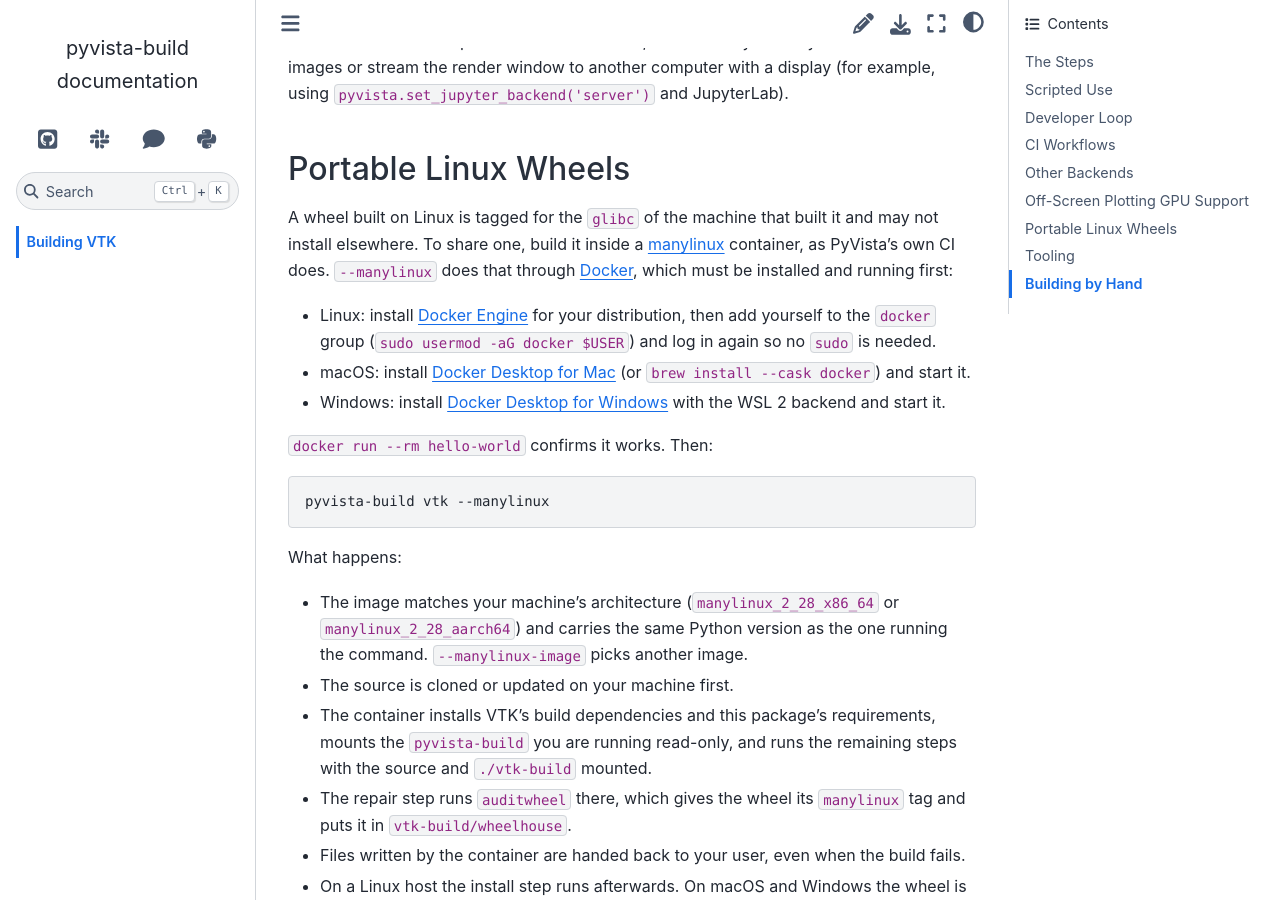
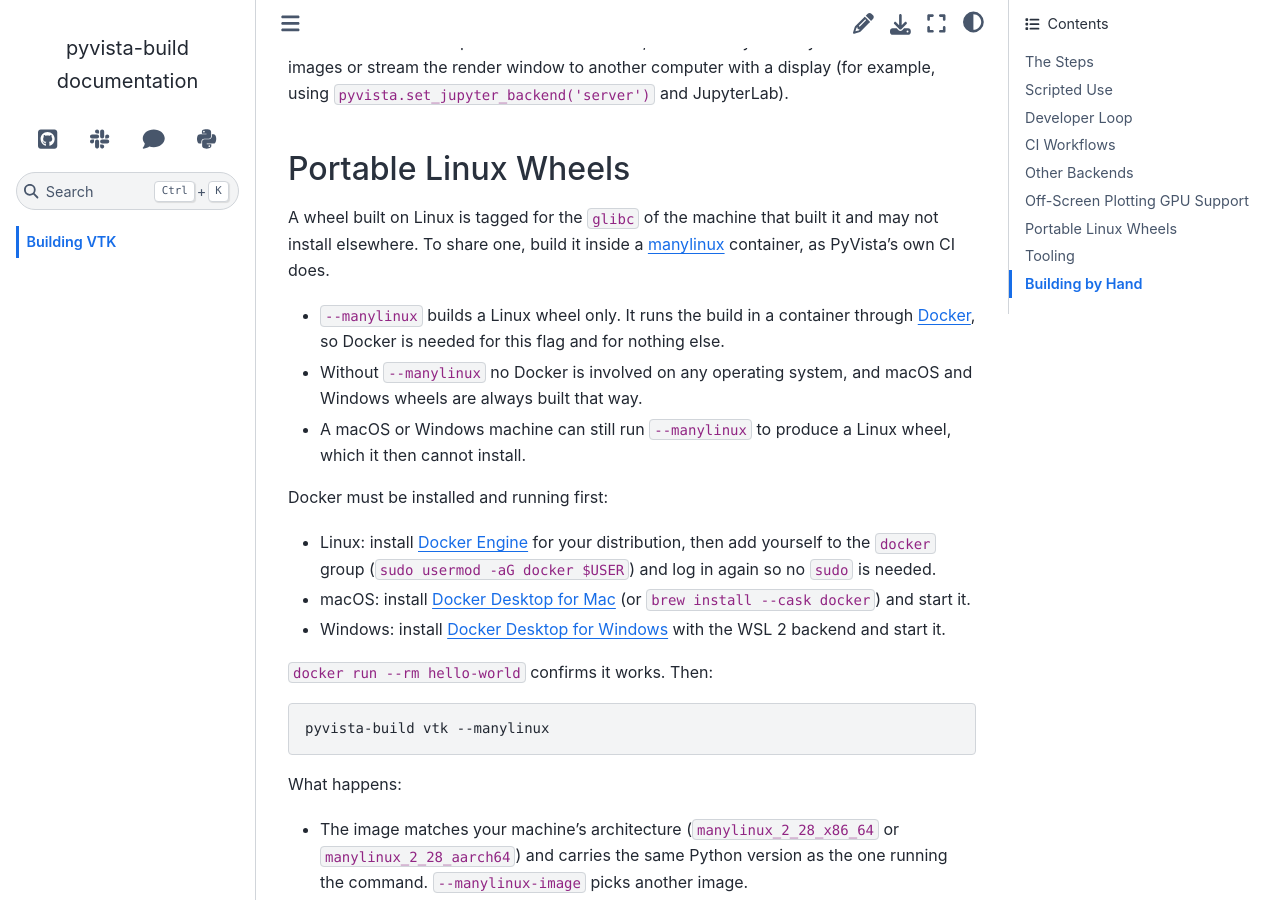
Before and after one commit to pyvista/pyvista-build, a Sphinx documentation site: the page built from doc/building.rst, in a window 1280 px wide and 900 px high, scrolled down 6235 px. Built offline with Sphinx 7.4.7 and the Sphinx Book theme 1.1.4, drawn with Linux system fonts in a browser that asks for light colours.

Commit message:
Say that --manylinux alone needs Docker and builds Linux wheels only

```diff
--- a/doc/building.rst
+++ b/doc/building.rst
@@ -277,9 +277,17 @@ Portable Linux Wheels
 A wheel built on Linux is tagged for the ``glibc`` of the machine that
 built it and may not install elsewhere. To share one, build it inside a
 `manylinux <https://github.com/pypa/manylinux>`_ container, as PyVista's
-own CI does. ``--manylinux`` does that through `Docker
-<https://docs.docker.com/get-docker/>`_, which must be installed and
-running first:
+own CI does.
+
+- ``--manylinux`` builds a Linux wheel only. It runs the build in a
+  container through `Docker <https://docs.docker.com/get-docker/>`_, so
+  Docker is needed for this flag and for nothing else.
+- Without ``--manylinux`` no Docker is involved on any operating system,
+  and macOS and Windows wheels are always built that way.
+- A macOS or Windows machine can still run ``--manylinux`` to produce a
+  Linux wheel, which it then cannot install.
+
+Docker must be installed and running first:
 
 - Linux: install `Docker Engine <https://docs.docker.com/engine/install/>`_
   for your distribution, then add yourself to the ``docker`` group
```
